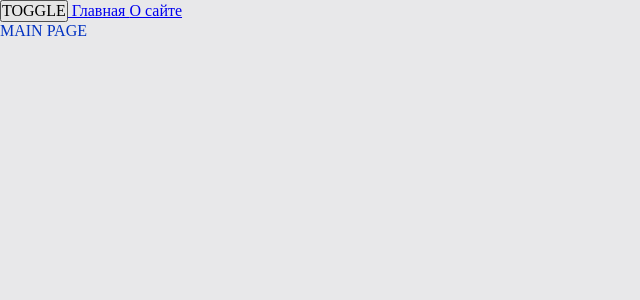
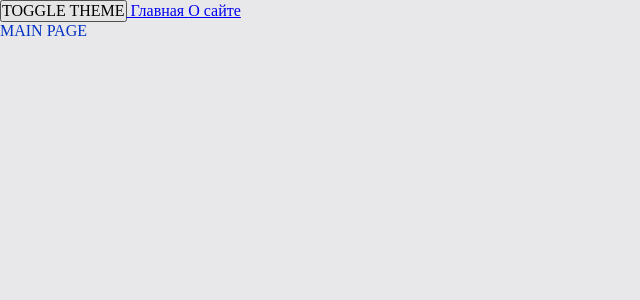
Before and after one commit to teacher-cheater/production-app, a React app: page / in a window 1280 px wide. Shown: the top 300 px of the page, without its empty margins (0-640 px from the left). Built offline with nearby package versions, Linux system fonts and the light colour scheme.

Commit message:
add dark and light theme

```diff
--- a/src/App.tsx
+++ b/src/App.tsx
@@ -11,7 +11,7 @@
 
     return (
         <div className={`app ${theme}`}>
-            <button onClick={toggleTheme} >TOGGLE</button>
+            <button onClick={toggleTheme} >TOGGLE THEME</button>
             <Link to={'/'}> Главная </Link>
             <Link to={'/about'}> О сайте </Link>
             <Suspense fallback={<Loading />}>
```
